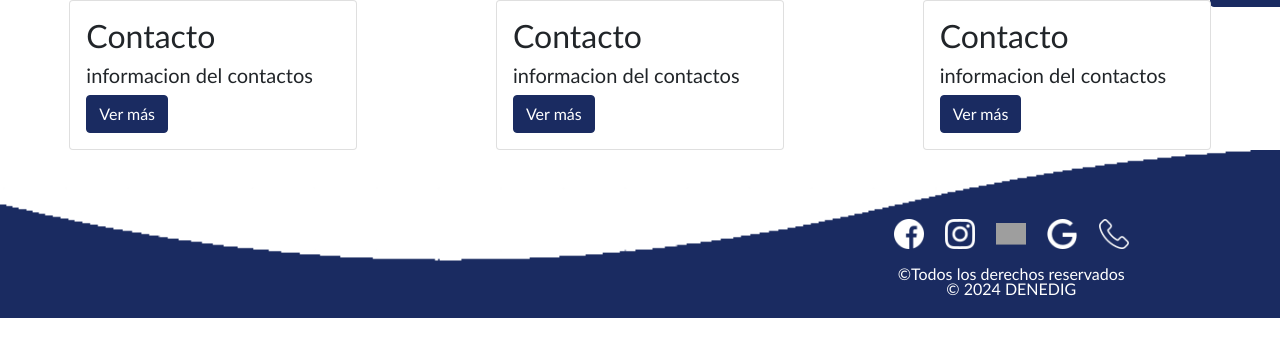
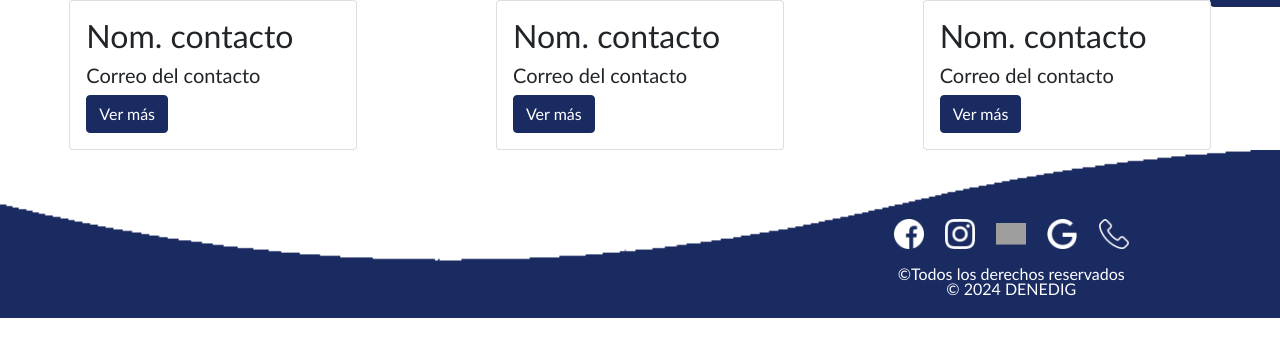
Before and after one commit to JesusJimenezE/Creador-de-E-mails-para-E-mail-Marketing-CRM-Automatizado, a PHP site: page /page/contactos.php in a window 1280 px wide. Shown: the part 120-477 px from the top of the page. Run offline with PHP 8.4, Linux system fonts and the light colour scheme; grey boxes are pictures that could not be loaded.

Commit message:
Correccion de alguas cosas, como en cardel contenido de ejemplo y en index.html el llamado para ver si ya se ve en vercel

```diff
--- a/components/card.php
+++ b/components/card.php
@@ -4,8 +4,8 @@
   <!-- Tarjeta 1 -->
   <div class="card" style="width: 18rem;">
     <div class="card-body">
-      <h2 class="card-title">Contacto</h2>
-      <h5 class="card-text">informacion del contactos</h5>
+      <h2 class="card-title">Nom. contacto</h2>
+      <h5 class="card-text">Correo del contacto</h5>
       <a href="#" class="btn btn-primary">Ver más</a>
     </div>
   </div>
@@ -13,8 +13,8 @@
   <!-- Tarjeta 2 -->
   <div class="card" style="width: 18rem;">
     <div class="card-body">
-      <h2 class="card-title">Contacto</h2>
-      <h5 class="card-text">informacion del contactos</h5>
+      <h2 class="card-title">Nom. contacto</h2>
+      <h5 class="card-text">Correo del contacto</h5>
       <a href="#" class="btn btn-primary">Ver más</a>
     </div>
   </div>
@@ -22,8 +22,8 @@
   <!-- Tarjeta 3 -->
   <div class="card" style="width: 18rem;">
     <div class="card-body">
-      <h2 class="card-title">Contacto</h2>
-      <h5 class="card-text">informacion del contactos</h5>
+      <h2 class="card-title">Nom. contacto</h2>
+      <h5 class="card-text">Correo del contacto</h5>
       <a href="#" class="btn btn-primary">Ver más</a>
     </div>
   </div>
--- a/index.html
+++ b/index.html
@@ -1,6 +1,6 @@
 <!DOCTYPE html>
 <html lang="es">
 <head>
-    <meta http-equiv="refresh" content="0,URL='page/'">
+    <meta http-equiv="refresh" content="0;URL='page/'">
 </head>
 </html>
```
